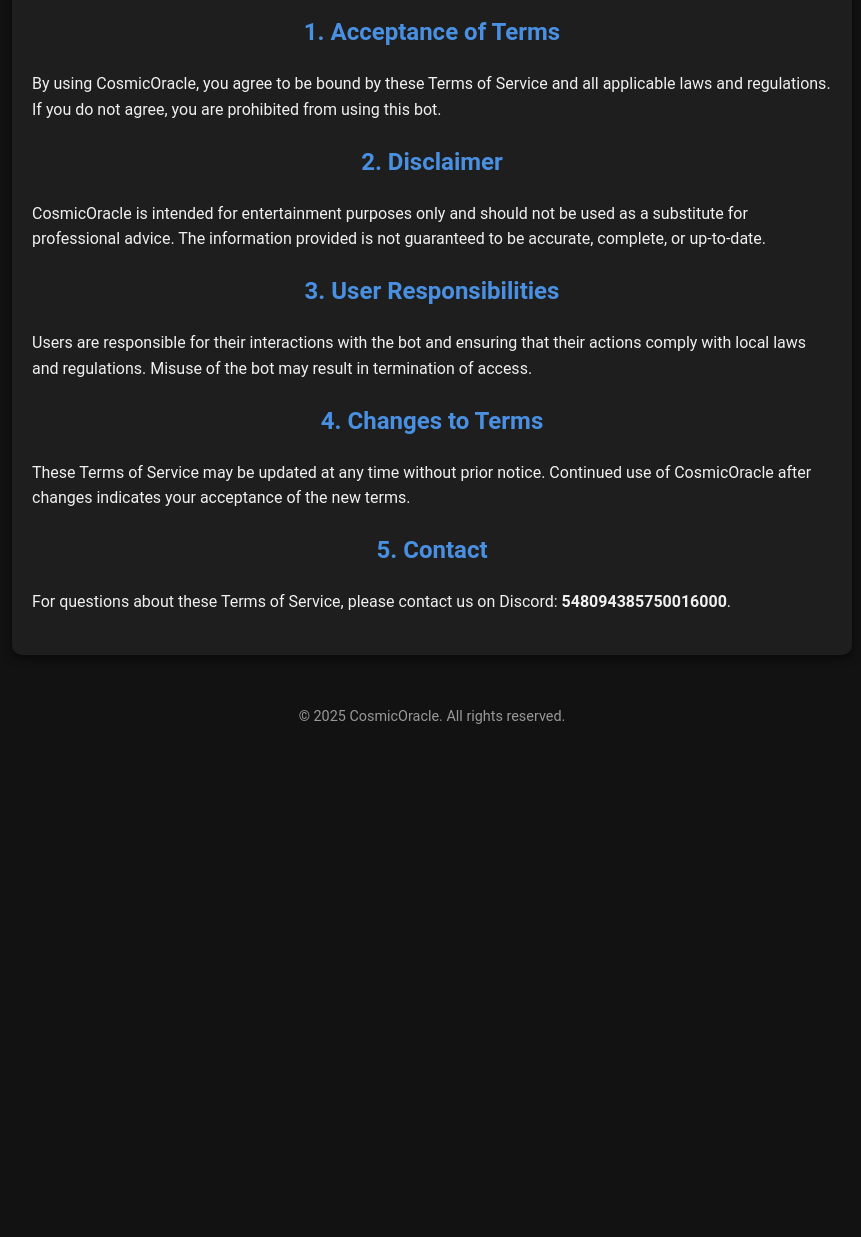
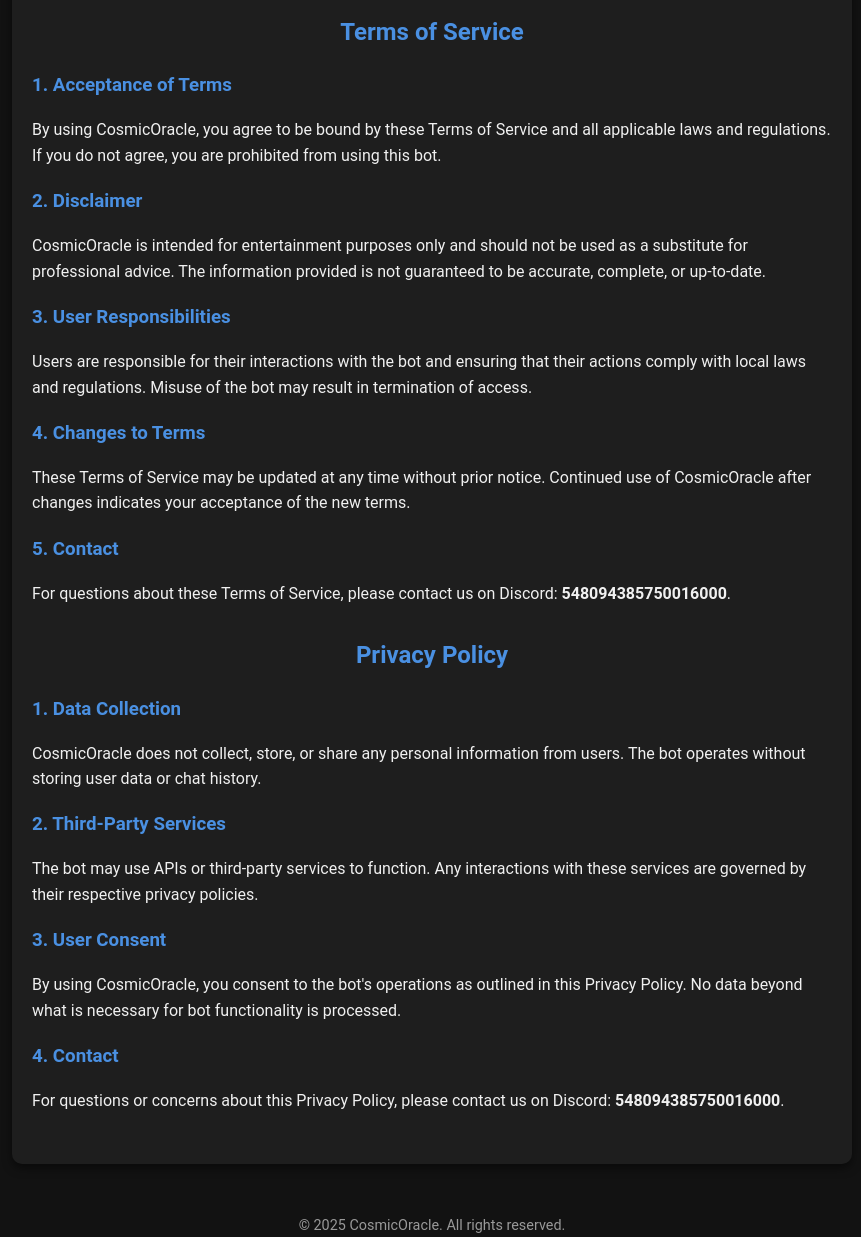
Before and after one commit to Eatkingrip/cosmicoracle, a plain HTML site: page index.html in a window 1280 px wide. Shown: the part 151-1388 px from the top of the page, without its empty margins (208-1069 px from the left). Before the commit the page ends 879 px from the top, so only its background shows below. Drawn offline with Linux system fonts and the light colour scheme.

Commit message:
Update index.html

```diff
--- a/index.html
+++ b/index.html
@@ -3,7 +3,7 @@
 <head>
     <meta charset="UTF-8">
     <meta name="viewport" content="width=device-width, initial-scale=1.0">
-    <title>Terms of Service</title>
+    <title>Terms of Service and Privacy Policy</title>
     <style>
         body {
             margin: 0;
@@ -22,9 +22,14 @@
             box-shadow: 0 4px 10px rgba(0, 0, 0, 0.5);
         }
 
-        h1, h2, h3 {
+        h1, h2 {
             color: #4a90e2;
             text-align: center;
+        }
+
+        h3 {
+            color: #4a90e2;
+            margin-bottom: 10px;
         }
 
         a {
@@ -37,7 +42,7 @@
         }
 
         .section {
-            margin-bottom: 20px;
+            margin-bottom: 30px;
         }
 
         footer {
@@ -50,35 +55,48 @@
 </head>
 <body>
     <div class="container">
-        <h1>CosmicOracle Terms of Service</h1>
+        <h1>CosmicOracle</h1>
         <div class="section">
-            <h2>1. Acceptance of Terms</h2>
+            <h2>Terms of Service</h2>
+            <h3>1. Acceptance of Terms</h3>
             <p>
                 By using CosmicOracle, you agree to be bound by these Terms of Service and all applicable laws and regulations. If you do not agree, you are prohibited from using this bot.
             </p>
-        </div>
-        <div class="section">
-            <h2>2. Disclaimer</h2>
+            <h3>2. Disclaimer</h3>
             <p>
                 CosmicOracle is intended for entertainment purposes only and should not be used as a substitute for professional advice. The information provided is not guaranteed to be accurate, complete, or up-to-date.
             </p>
-        </div>
-        <div class="section">
-            <h2>3. User Responsibilities</h2>
+            <h3>3. User Responsibilities</h3>
             <p>
                 Users are responsible for their interactions with the bot and ensuring that their actions comply with local laws and regulations. Misuse of the bot may result in termination of access.
             </p>
-        </div>
-        <div class="section">
-            <h2>4. Changes to Terms</h2>
+            <h3>4. Changes to Terms</h3>
             <p>
                 These Terms of Service may be updated at any time without prior notice. Continued use of CosmicOracle after changes indicates your acceptance of the new terms.
             </p>
-        </div>
-        <div class="section">
-            <h2>5. Contact</h2>
+            <h3>5. Contact</h3>
             <p>
                 For questions about these Terms of Service, please contact us on Discord: <strong>548094385750016000</strong>.
+            </p>
+        </div>
+
+        <div class="section">
+            <h2>Privacy Policy</h2>
+            <h3>1. Data Collection</h3>
+            <p>
+                CosmicOracle does not collect, store, or share any personal information from users. The bot operates without storing user data or chat history.
+            </p>
+            <h3>2. Third-Party Services</h3>
+            <p>
+                The bot may use APIs or third-party services to function. Any interactions with these services are governed by their respective privacy policies.
+            </p>
+            <h3>3. User Consent</h3>
+            <p>
+                By using CosmicOracle, you consent to the bot's operations as outlined in this Privacy Policy. No data beyond what is necessary for bot functionality is processed.
+            </p>
+            <h3>4. Contact</h3>
+            <p>
+                For questions or concerns about this Privacy Policy, please contact us on Discord: <strong>548094385750016000</strong>.
             </p>
         </div>
     </div>
```
